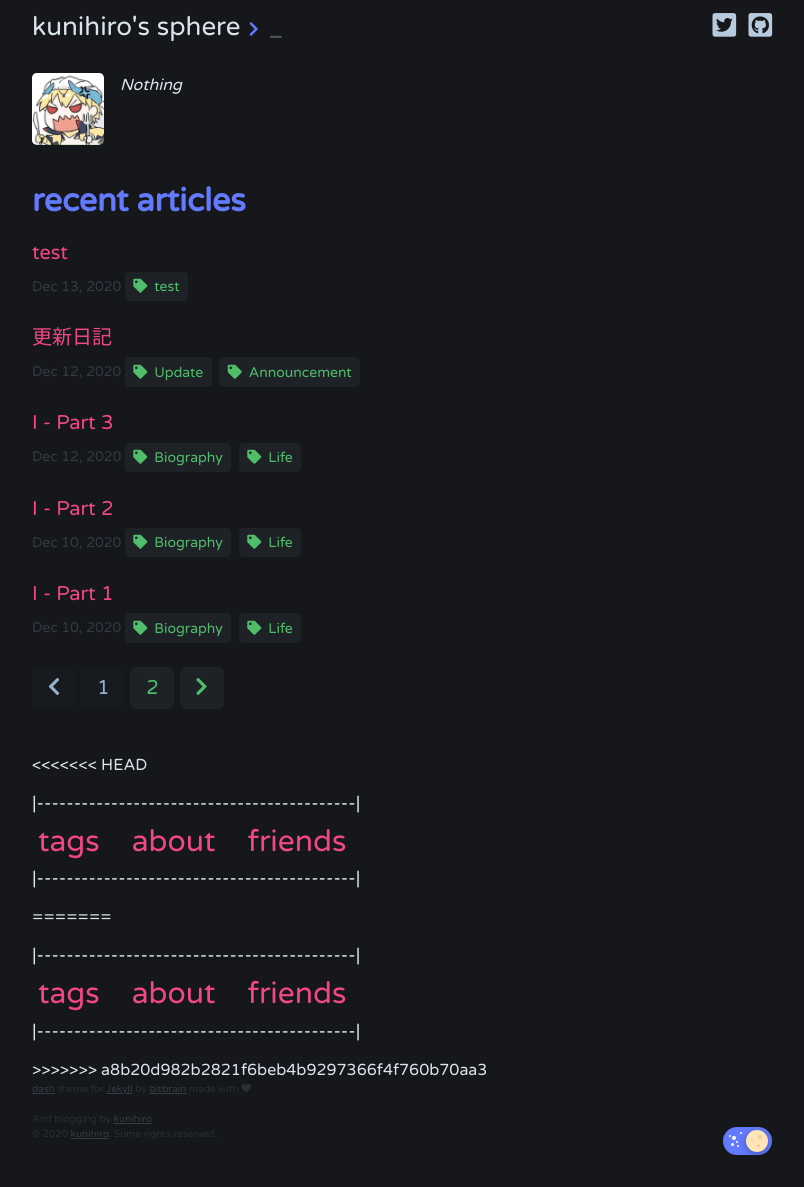
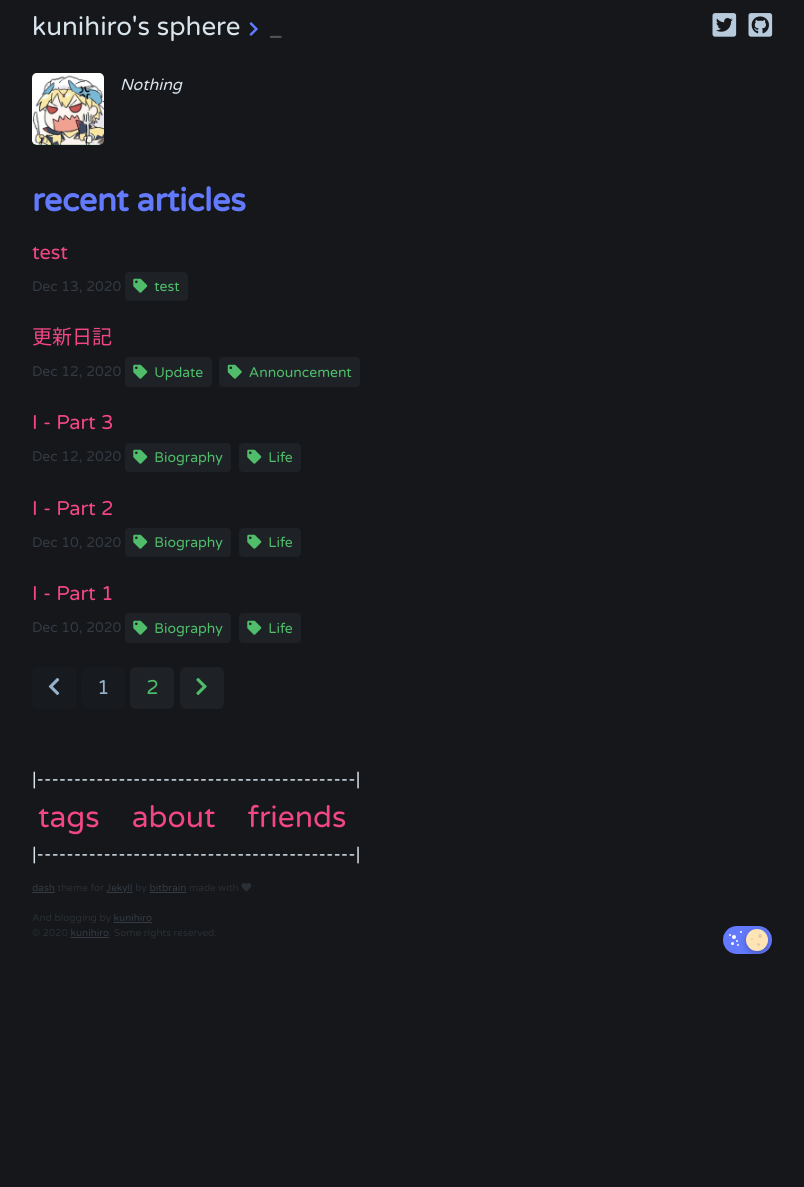
Before and after one commit to MyCodingSucks/MyCodingSucks.github.io, a Jekyll site: the page built from index.html, in a window 1280 px wide. Shown: the whole page, without its empty margins (238-1042 px from the left). Built offline with Jekyll 4.4.1, drawn with Linux system fonts in a browser that asks for light colours; the list of posts is cut into pages by our own code; after the commit the page ends 986 px from its top, so only the background shows below that.

Commit message:
Update footer.html

```diff
--- a/_includes/footer.html
+++ b/_includes/footer.html
@@ -3,7 +3,7 @@
 	<br />
 
 	<div class="wrapper">
-<<<<<<< HEAD
+
 		<p>|-------------------------------------------|</p>
 
 		<ul style="list-style-type: none; overflow: hidden; margin-left: -17px; margin-top: -25px; margin-bottom: -25px; padding-left: 7px; font-size: 30px;">
@@ -28,45 +28,6 @@
 
 		<p>|-------------------------------------------|</p>
 
-=======
-
-		<p>|-------------------------------------------|</p>
-
-		<style>
-		ul {
-			list-style-type: none;
-			overflow: hidden;
-
-			margin-left: -17px;
-			margin-top: -25px;
-			margin-bottom: -25px;
-
-			padding-left: 7px;
-
-			font-size:30px;
-		}
-
-		li {
-			float: left;
-		}
-
-		li a {
-			display: block;
-			text-align: center;
-			padding: 14px 16px;
-			text-decoration: none;
-		}
-		</style>
-
-		<ul>
-			<li><a class="active" href="/bottom_bar/tags.html">tags</a></li>
-			<li><a href="/bottom_bar/about.html">about</a></li>
-			<li><a href="/bottom_bar/friends.html">friends</a></li>
-		</ul>
-
-		<p>|-------------------------------------------|</p>
-
->>>>>>> a8b20d982b2821f6beb4b9297366f4f760b70aa3
 		<div class="credits">
 			<a href="https://github.com/bitbrain/jekyll-dash">dash</a> theme for <a href="https://jekyllrb.com/">Jekyll</a> by <a href="https://github.com/bitbrain">bitbrain</a> made with <i class="fas fa-heart"></i><br /><br />
 			And blogging by <a href="https://github.com/MyCodingSucks">kunihiro</a><br />
```
